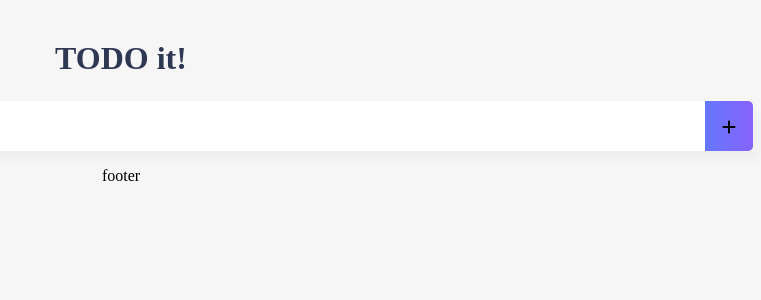
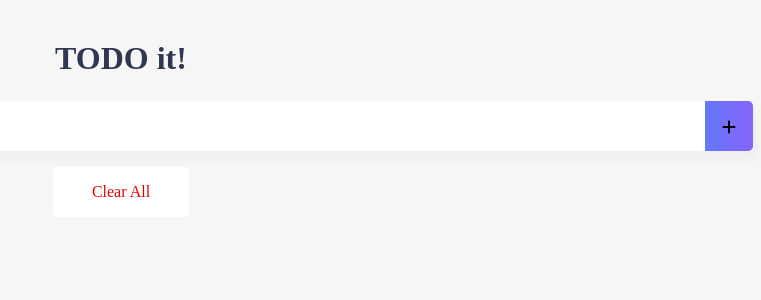
Before and after one commit to lsc0523/vue-intermediate, a Vue app: page / in a window 1280 px wide. Shown: the top 300 px of the page, without its empty margins (519-1280 px from the left). Built offline with nearby package versions, Linux system fonts and the light colour scheme.

Commit message:
TodoFooter component #1

```diff
--- a/src/components/TodoFooter.vue
+++ b/src/components/TodoFooter.vue
@@ -1,15 +1,34 @@
 <template>
-  <div>
-    footer
+  <div class="clearAllContainer">
+    <span class="clearAllBtn" v-on:click="clearTodo">
+      Clear All
+    </span>
   </div>
 </template>
 
 <script>
 export default {
-  name: "TodoFooter"
+  name: "TodoFooter",
+  methods:{
+    clearTodo: function (){
+      localStorage.clear();
+    }
+  }
 }
 </script>
 
 <style scoped>
+.clearAllContainer{
+  width: 8.5rem;
+  height: 50px;
+  line-height: 50px;
+  background-color: white;
+  border-radius: 5px;
+  margin: 0 auto;
+}
 
+.clearAllBtn{
+  color: #e20303;
+  display: block;
+}
 </style>
```
